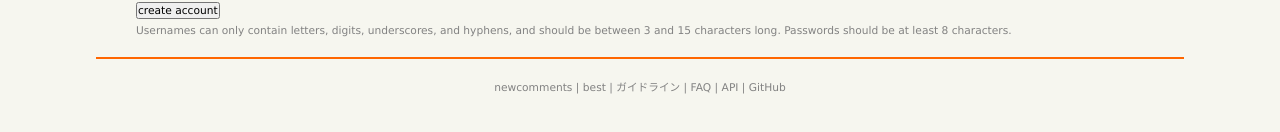
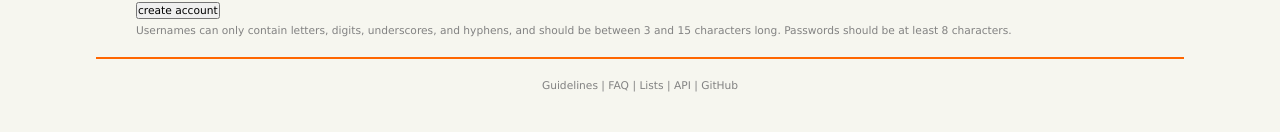
Before and after one commit to kako-jun/hacker-noroshi, a SvelteKit app: page /login in a window 1280 px wide. Shown: the part 226-358 px from the top of the page. Built offline with nearby package versions, Linux system fonts and the light colour scheme.

Commit message:
fix: kako-jun/hacker-noroshi#38 フッター構成を本家HNに合わせる

```diff
--- a/src/routes/+layout.svelte
+++ b/src/routes/+layout.svelte
@@ -42,8 +42,7 @@
 	</main>
 
 	<footer class="hn-footer">
-		<a href="/newcomments">newcomments</a> | <a href="/best">best</a> |
-		<a href="/guidelines">ガイドライン</a> | <a href="/faq">FAQ</a> | <span>API</span> |
-		<a href="https://github.com/kako-jun/hacker-noroshi">GitHub</a>
+		<a href="/guidelines">Guidelines</a> | <a href="/faq">FAQ</a> | <a href="/lists">Lists</a> |
+		<span>API</span> | <a href="https://github.com/kako-jun/hacker-noroshi">GitHub</a>
 	</footer>
 </div>
```
